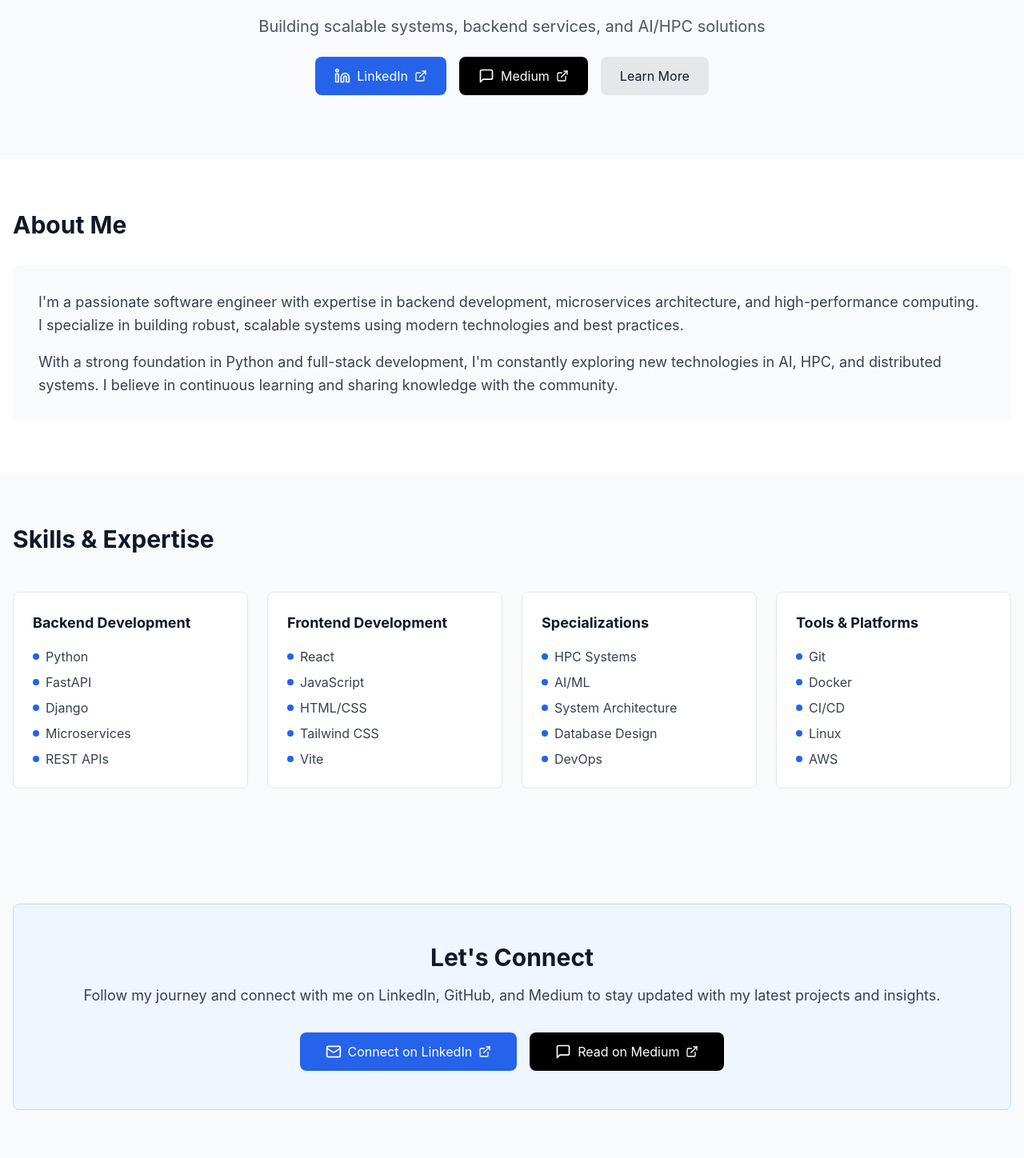
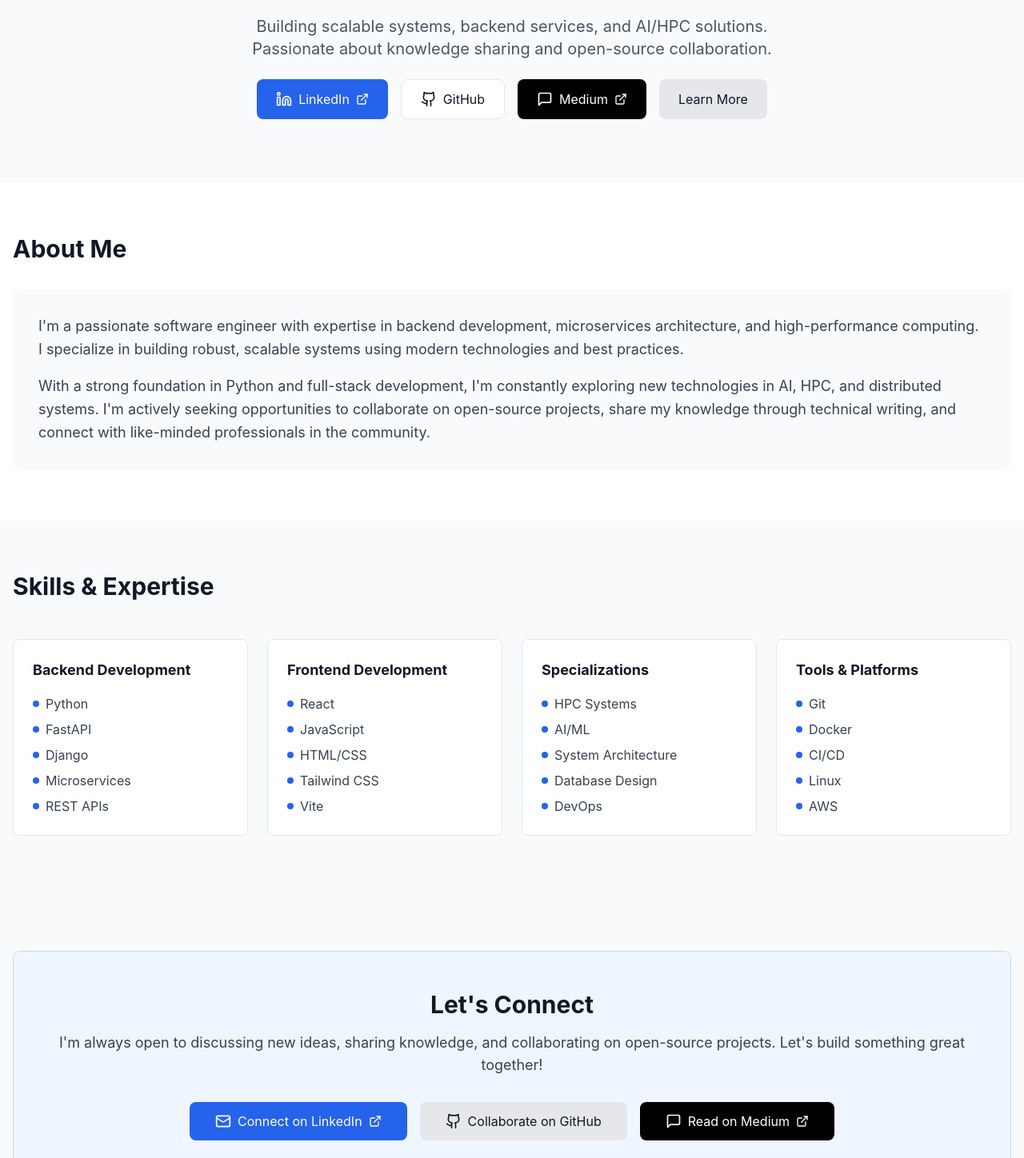
Before and after one commit to jagadeesh545/jagadeesh545.github.io, a React (Vite) app: page / in a window 1280 px wide. Shown: the part 202-1650 px from the top of the page at 80% size. Built offline with nearby package versions, Linux system fonts and the light colour scheme.

Commit message:
improvements

```diff
--- a/src/components/About.jsx
+++ b/src/components/About.jsx
@@ -8,7 +8,7 @@ export default function About({ darkMode }) {
             I'm a passionate software engineer with expertise in backend development, microservices architecture, and high-performance computing. I specialize in building robust, scalable systems using modern technologies and best practices.
           </p>
           <p className={`text-lg leading-relaxed ${darkMode ? 'text-gray-300' : 'text-gray-700'}`}>
-            With a strong foundation in Python and full-stack development, I'm constantly exploring new technologies in AI, HPC, and distributed systems. I believe in continuous learning and sharing knowledge with the community.
+            With a strong foundation in Python and full-stack development, I'm constantly exploring new technologies in AI, HPC, and distributed systems. I'm actively seeking opportunities to collaborate on open-source projects, share my knowledge through technical writing, and connect with like-minded professionals in the community.
           </p>
         </div>
       </div>
--- a/src/components/CTA.jsx
+++ b/src/components/CTA.jsx
@@ -6,7 +6,7 @@ export default function CTA({ darkMode }) {
       <div className={`rounded-lg p-12 text-center ${darkMode ? 'bg-gray-800 border border-gray-700' : 'bg-blue-50 border border-blue-200'}`}>
         <h2 className="text-3xl font-bold mb-4">Let's Connect</h2>
         <p className={`text-lg mb-8 ${darkMode ? 'text-gray-300' : 'text-gray-700'}`}>
-          Follow my journey and connect with me on LinkedIn, GitHub, and Medium to stay updated with my latest projects and insights.
+          I'm always open to discussing new ideas, sharing knowledge, and collaborating on open-source projects. Let's build something great together!
         </p>
         <div className="flex gap-4 justify-center flex-wrap">
           <a
@@ -18,6 +18,15 @@ export default function CTA({ darkMode }) {
             <Mail size={20} />
             Connect on LinkedIn
             <ExternalLink size={16} />
+          </a>
+          <a
+            href="https://github.com/jagadeesh545"
+            target="_blank"
+            rel="noopener noreferrer"
+            className={`inline-flex items-center gap-2 px-8 py-3 rounded-lg transition-colors ${darkMode ? 'bg-gray-700 text-white hover:bg-gray-600' : 'bg-gray-200 text-gray-900 hover:bg-gray-300'}`}
+          >
+            <Github size={20} />
+            Collaborate on GitHub
           </a>
           <a
             href="https://medium.com/@jagadeesh545"
--- a/src/components/Hero.jsx
+++ b/src/components/Hero.jsx
@@ -5,8 +5,8 @@ export default function Hero({ darkMode }) {
     <section className="max-w-7xl mx-auto px-4 py-20">
       <div className="text-center space-y-6">
         <h2 className="text-5xl font-bold">Software Engineer</h2>
-        <p className={`text-xl ${darkMode ? 'text-gray-400' : 'text-gray-600'}`}>
-          Building scalable systems, backend services, and AI/HPC solutions
+        <p className={`text-xl max-w-2xl mx-auto ${darkMode ? 'text-gray-400' : 'text-gray-600'}`}>
+          Building scalable systems, backend services, and AI/HPC solutions. Passionate about knowledge sharing and open-source collaboration.
         </p>
         <div className="flex gap-4 justify-center flex-wrap">
           <a
@@ -18,6 +18,15 @@ export default function Hero({ darkMode }) {
             <LinkedinIcon size={20} />
             LinkedIn
             <ExternalLink size={16} />
+          </a>
+          <a
+            href="https://github.com/jagadeesh545"
+            target="_blank"
+            rel="noopener noreferrer"
+            className={`inline-flex items-center gap-2 px-6 py-3 rounded-lg transition-colors ${darkMode ? 'bg-gray-800 text-white hover:bg-gray-700 border border-gray-700' : 'bg-white text-gray-900 hover:bg-gray-50 border border-gray-200'}`}
+          >
+            <Github size={20} />
+            GitHub
           </a>
           <a
             href="https://medium.com/@jagadeesh545"
```
